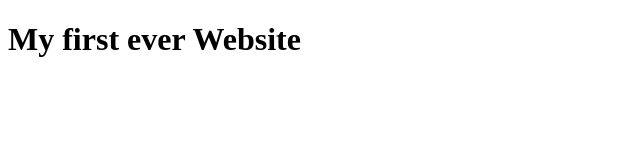
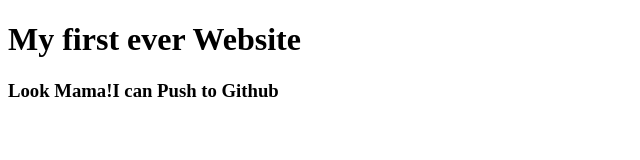
Before and after one commit to WebcoderSouvik/my-first-website, a plain HTML site: page index.html in a window 1280 px wide. Shown: the whole page, without its empty margins (0-640 px from the left). Drawn offline with Linux system fonts and the light colour scheme.

Commit message:
learned sth bitter

```diff
--- a/index.html
+++ b/index.html
@@ -6,5 +6,6 @@
 </head>
 <body>
     <h1>My first ever Website</h1>
+    <h3>Look Mama!I can Push to Github</h3>
 </body>
 </html>
```
